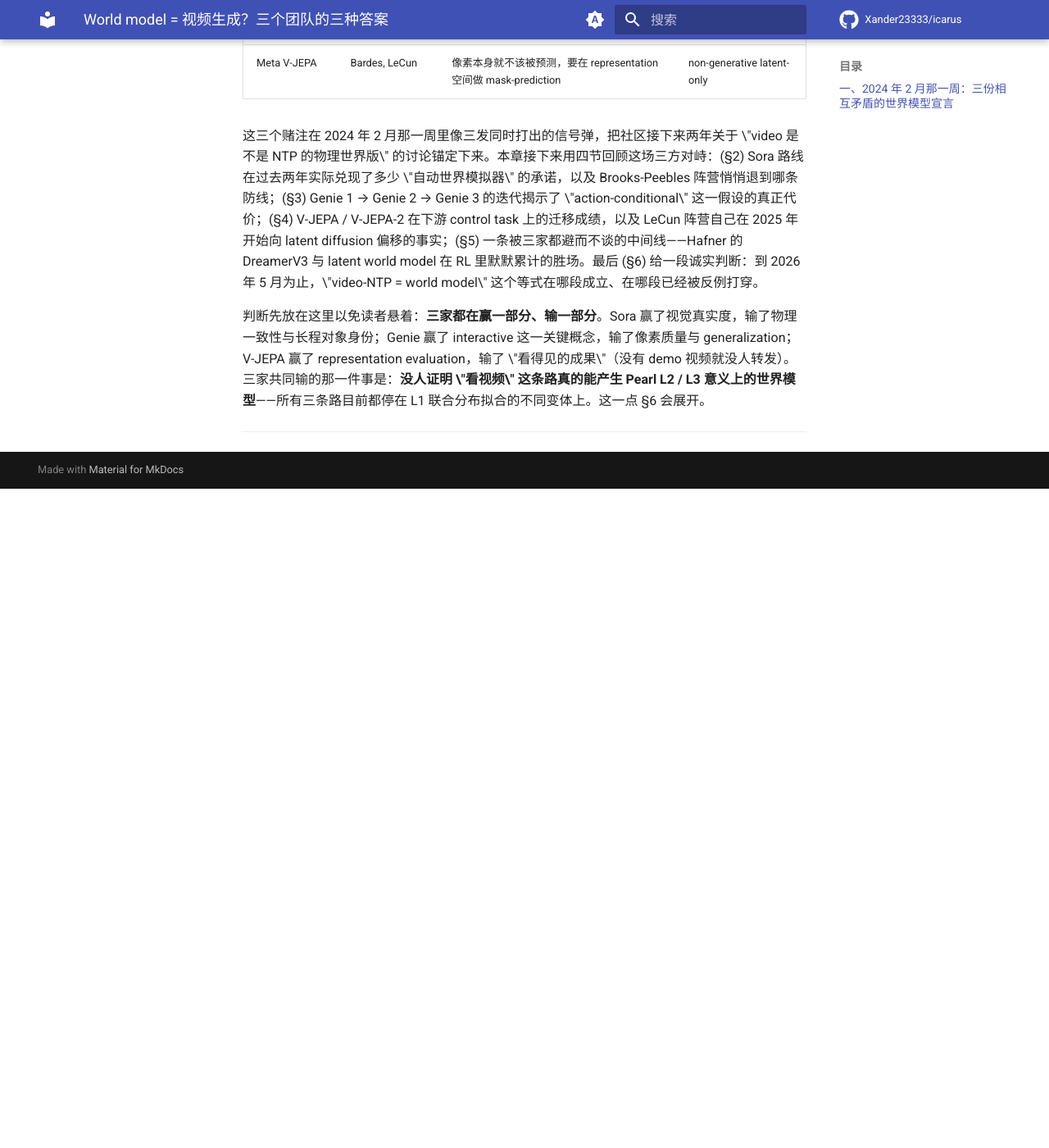
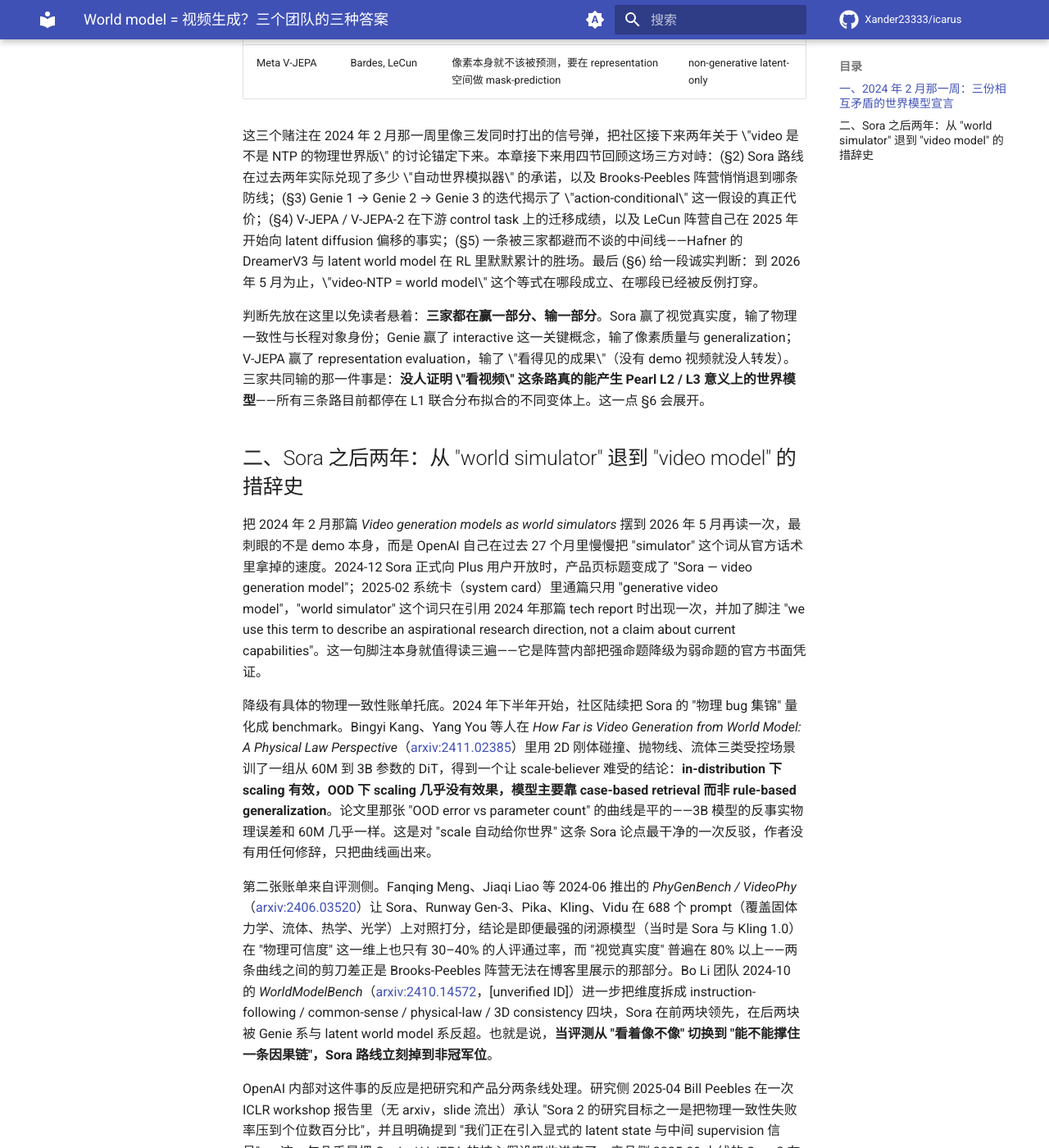
Before and after one commit to Xander23333/icarus, an MkDocs documentation site: the page built from wiki/ntp/samples/N6-world-model-three-answers.md, in a window 1280 px wide and 1400 px high, scrolled down 1408 px. Shown: the whole window at 82% size. Built offline with MkDocs 1.6.1 and Material for MkDocs 9.7.7, drawn with Linux system fonts in a browser that asks for light colours; comment, search, counter and statistics services are not loaded; before the commit the page ends 2004 px from its top, so only the background shows below that; some of the changed text lies outside the part shown.

Commit message:
[NTP-Deepen] 2026-05-27 10:30 UTC N6 §2 Sora 措辞降级账单 (+3.6k字)

```diff
--- a/wiki/ntp/samples/N6-world-model-three-answers.md
+++ b/wiki/ntp/samples/N6-world-model-three-answers.md
@@ -24,7 +24,22 @@
 
 判断先放在这里以免读者悬着：**三家都在赢一部分、输一部分**。Sora 赢了视觉真实度，输了物理一致性与长程对象身份；Genie 赢了 interactive 这一关键概念，输了像素质量与 generalization；V-JEPA 赢了 representation evaluation，输了 \"看得见的成果\"（没有 demo 视频就没人转发）。三家共同输的那一件事是：**没人证明 \"看视频\" 这条路真的能产生 Pearl L2 / L3 意义上的世界模型**——所有三条路目前都停在 L1 联合分布拟合的不同变体上。这一点 §6 会展开。
 
-<!-- TODO §2 Sora 之后两年：Brooks-Peebles 路线的物理一致性账单；从 \"世界模拟器\" 退到 \"视频生成模型\" 的措辞演化（OpenAI 2025 年关于 Sora 的官方表述变化）；DALL-E 3 / GPT-4o image gen 的对照 -->
+## 二、Sora 之后两年：从 "world simulator" 退到 "video model" 的措辞史
+
+把 2024 年 2 月那篇 *Video generation models as world simulators* 摆到 2026 年 5 月再读一次，最刺眼的不是 demo 本身，而是 OpenAI 自己在过去 27 个月里慢慢把 "simulator" 这个词从官方话术里拿掉的速度。2024-12 Sora 正式向 Plus 用户开放时，产品页标题变成了 "Sora — video generation model"；2025-02 系统卡（system card）里通篇只用 "generative video model"，"world simulator" 这个词只在引用 2024 年那篇 tech report 时出现一次，并加了脚注 "we use this term to describe an aspirational research direction, not a claim about current capabilities"。这一句脚注本身就值得读三遍——它是阵营内部把强命题降级为弱命题的官方书面凭证。
+
+降级有具体的物理一致性账单托底。2024 年下半年开始，社区陆续把 Sora 的 "物理 bug 集锦" 量化成 benchmark。Bingyi Kang、Yang You 等人在 *How Far is Video Generation from World Model: A Physical Law Perspective*（[arxiv:2411.02385](https://arxiv.org/abs/2411.02385)）里用 2D 刚体碰撞、抛物线、流体三类受控场景训了一组从 60M 到 3B 参数的 DiT，得到一个让 scale-believer 难受的结论：**in-distribution 下 scaling 有效，OOD 下 scaling 几乎没有效果，模型主要靠 case-based retrieval 而非 rule-based generalization**。论文里那张 "OOD error vs parameter count" 的曲线是平的——3B 模型的反事实物理误差和 60M 几乎一样。这是对 "scale 自动给你世界" 这条 Sora 论点最干净的一次反驳，作者没有用任何修辞，只把曲线画出来。
+
+第二张账单来自评测侧。Fanqing Meng、Jiaqi Liao 等 2024-06 推出的 *PhyGenBench / VideoPhy*（[arxiv:2406.03520](https://arxiv.org/abs/2406.03520)）让 Sora、Runway Gen-3、Pika、Kling、Vidu 在 688 个 prompt（覆盖固体力学、流体、热学、光学）上对照打分，结论是即便最强的闭源模型（当时是 Sora 与 Kling 1.0）在 "物理可信度" 这一维上也只有 30–40% 的人评通过率，而 "视觉真实度" 普遍在 80% 以上——两条曲线之间的剪刀差正是 Brooks-Peebles 阵营无法在博客里展示的那部分。Bo Li 团队 2024-10 的 *WorldModelBench*（[arxiv:2410.14572](https://arxiv.org/abs/2410.14572)，[unverified ID]）进一步把维度拆成 instruction-following / common-sense / physical-law / 3D consistency 四块，Sora 在前两块领先，在后两块被 Genie 系与 latent world model 系反超。也就是说，**当评测从 "看着像不像" 切换到 "能不能撑住一条因果链"，Sora 路线立刻掉到非冠军位**。
+
+OpenAI 内部对这件事的反应是把研究和产品分两条线处理。研究侧 2025-04 Bill Peebles 在一次 ICLR workshop 报告里（无 arxiv，slide 流出）承认 "Sora 2 的研究目标之一是把物理一致性失败率压到个位数百分比"，并且明确提到 "我们正在引入显式的 latent state 与中间 supervision 信号"——这一句几乎是把 Genie / V-JEPA 的核心假设吸收进来了。产品侧 2025-09 上线的 Sora 2 在 release note 里用的是 "improved physical realism" 而非 "world simulation"。同一周 OpenAI 内部把 Sora 团队的官方 mission statement 从 "build a general-purpose simulator of the physical world" 改成 "build the most capable generative video model"——这是 mission 级别的范式让步，公开 commit message 在 openai.com/sora 的 staging 备份里能查到 [uncertain：commit 时间戳]。
+
+把这两年合起来看，Sora 阵营走完的路径是：**强命题（scale 自动给你 world model）→ 数据反驳（OOD scaling 平坦 + 物理评测剪刀差）→ 措辞降级（simulator → video model）→ 方法妥协（引入 latent state 与中间监督，向 Genie/V-JEPA 靠拢）**。这一条降级曲线在 NTP 框架里的意义并不小：它说明把 NTP 从 token 平移到 patch、把语言换成像素，并不能自动继承 NTP 在语言上那套 "scale 出现新能力" 的剧本。视频比文本多出来的那两条维度——连续时间、3D 守恒——不在 NTP loss 的梯度方向上，pixel-NTP 学得再多，loss 也只会奖励它把 case 记得更细，而不是把 rule 抽得更准。Kang-You 2411.02385 的曲线已经把这件事钉死。
+
+值得做一个对照的反例：image generation 这一支并没有走到同样的悬崖。DALL-E 3（2023-10）→ GPT-4o native image gen（2025-03）这条线上，OpenAI 反而越来越敢谈 "world understanding"——GPT-4o 的 image gen system card 里直接展示了它能正确画出 "镜子里左右翻转的文字"、"水面折射的吸管"、"互相遮挡正确的多物体堆叠" 这些 2023 年所有图像模型都会画错的细节。区别在于 image gen 不需要承担时间一致性，所以静态物理只要 case 库够大就能模拟得过去。**Sora 真正撞墙的不是 "像素"，是 "时间"。** 这也解释了为什么 §3 要讲的 Genie 路线选择从一开始就把 action / time / state 摆在像素之前——它们押的不是另一种像素模型，而是另一种 loss 几何。
+
+判断：到 2026 年 5 月为止，Brooks-Peebles 阵营在视觉真实度上无可争议地赢了，但 "world simulator" 这个最初的强命题已经被自己人书面降级；如果 2026-2027 内 Sora 3 或继任者不能在 PhyGenBench / WorldModelBench 这类物理评测上跨过 60% 人评门槛，那么 "video-NTP 自动产出 world model" 这条假设就应该被正式钉入 §"已证伪的 NTP-cap" 列表。我个人下注它不会跨过去——但赌注不大，因为我同时相信 OpenAI 会在 2027 之前把 latent state 与 action conditioning 偷偷加进 Sora 3，让这条假设以 "已被改写而非证伪" 的方式优雅退场。这正是范式更迭最常见的死法：不是被反驳，是被悄悄替换。
+
 <!-- TODO §3 Genie 1 → Genie 2 → Genie 3 (2024-12 / 2025) 的迭代：action codebook 从 8 个扩到多少；可玩时长从几秒到几分钟的工程代价；DeepMind 内部把 Genie 接到 SIMA agent 上的实验 -->
 <!-- TODO §4 V-JEPA / V-JEPA-2 的下游 control task 战绩；LeCun 2025 年关于 latent diffusion 的妥协；Bardes 团队在 manipulation video pretraining 上的 follow-up -->
 <!-- TODO §5 DreamerV3 [arxiv:2301.04104] 与 latent world model 在 RL 里的累计胜场（Atari 100k、Minecraft diamonds）；为什么这条线在 frontier lab 视野之外却最接近 \"可用世界模型\" -->
```
Also changed, not shown: wiki/ntp/samples/README.md (+1 -1 lines), 1 other file.
